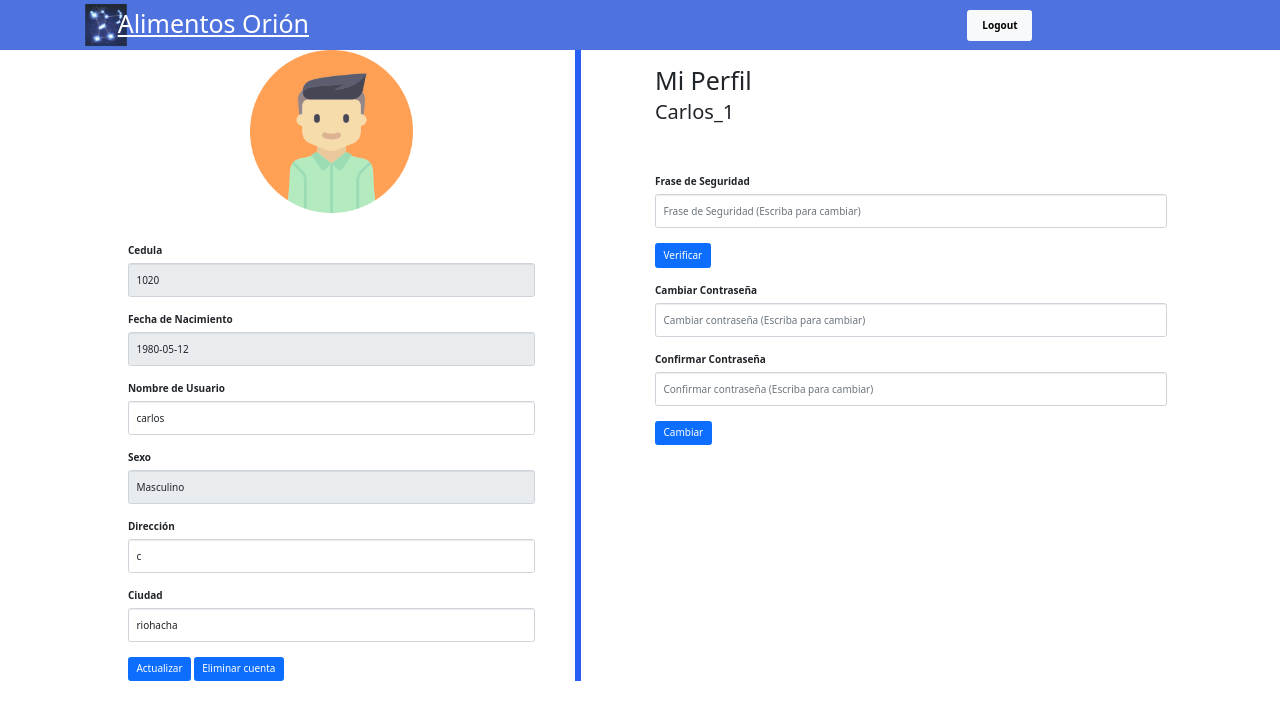
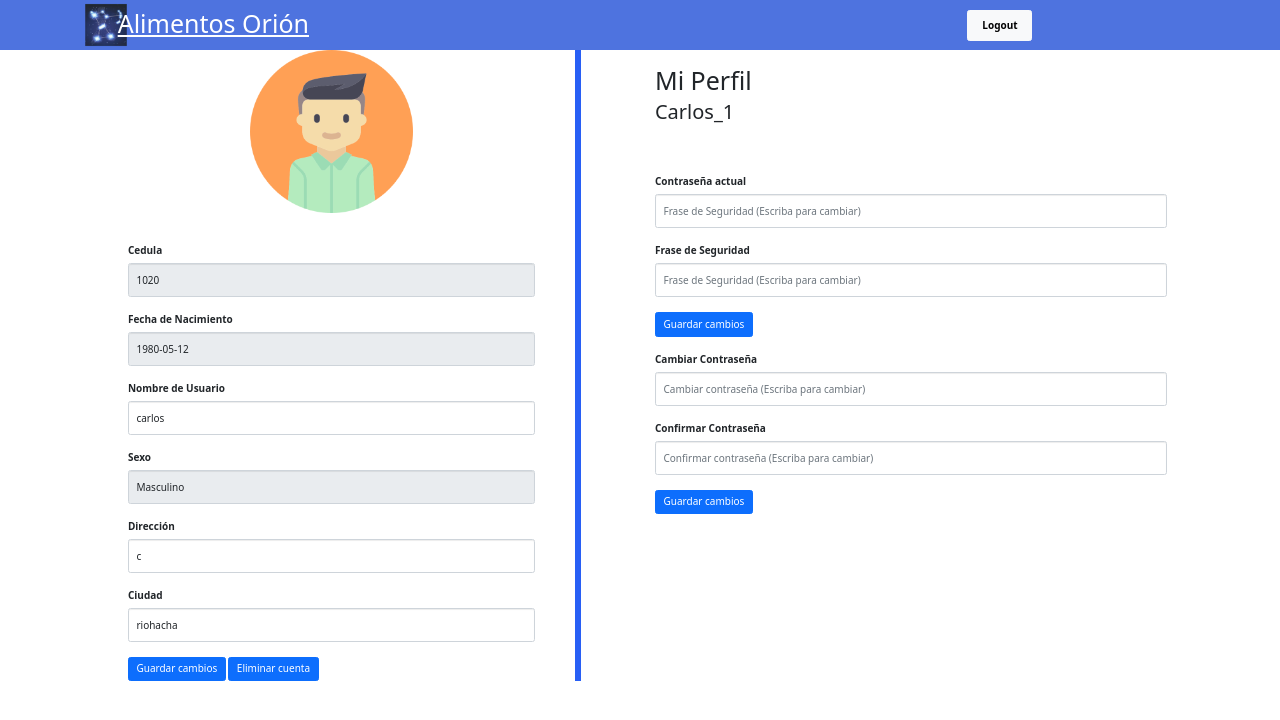
Before and after one commit to J4ngel/H4ckaton_2021, a Flask app: page /usuario in a window 1280 px wide. Shown: the top 720 px of the page. Run offline with Flask 2, Linux system fonts and the light colour scheme; a user stored in the database is signed in; data comes from the database, SQL or seed files in the repository; both versions use the stored data as it was after the commit; some libraries are stand-ins or nearby versions.

Commit message:
Se agregó la funcionalidad de eliminar cuenta desde el perfil de un usuario externo, junto con el metodo en db_manager y se agregó el campo de contraseña actual debido al requerimento. Por otra parte se agregó la ruta de logout, falta hacer lo mismo con un usuario interno

```diff
--- a/db_manager.py
+++ b/db_manager.py
@@ -120,6 +120,27 @@ def recuperar_pass(password,id_usuario):
         status['state'] = False
         status['error'] = "Algo salió mal "+ Error
         return status
+
+#------>ELIMINAR CUENTAS POR id_usuario
+def eliminar_cuenta(id_usuario):
+    status = {'state':True, 'error':None, 'data':None}
+    try:
+        with sqlite3.connect(ruta) as con:
+            cur = con.cursor()
+            cur.execute("DELETE FROM Usuarios WHERE id_usuario = ?",[id_usuario])
+            con.commit()
+            if con.total_changes > 0:
+                status['data']="Cuenta eliminada con exito"
+                return status
+            else:
+                status['state']=False
+                status['error']="No se pudo eliminar la cuenta"
+                return status
+
+    except Error:
+        status['state'] = False
+        status['error'] = "Algo salió mal "+ Error
+        return status
 #-----------------------------Administrador-----------------------------------
 def sql_connection():
     try:
--- a/main.py
+++ b/main.py
@@ -112,6 +112,26 @@ def logout():
         session.clear()
         flash('Sesión cerrada exitosamente!')
         return redirect('/login')
+    else:
+        flash("Primero debe iniciar sesion")
+        return redirect('/login')
+
+@app.route("/eliminar_cuenta", methods=["GET"])
+def eliminar_cuenta():
+    if 'user' in session:
+        if session['rol'] == 1 or session['rol']== 2:
+            status = db_manager.eliminar_cuenta(session['id'])
+
+            if not status['state']:
+                flash(status['error'])
+                if session['role'] == 1:
+                    return redirect('/usuario')
+                else:
+                    return redirect('/empleado')
+            else:
+                session.clear()
+                flash(status['data'])
+                return redirect('/login')
     else:
         flash("Primero debe iniciar sesion")
         return redirect('/login')
--- a/templates/usuarioExterno.html
+++ b/templates/usuarioExterno.html
@@ -39,8 +39,8 @@
             <label for="id_field" class="form-label">Ciudad</label>
             <input type="text" class="form-control" value={{ciudad}} id="id_field">
             <br>
-            <button type="button" class="btn btn-primary" id="btn-actualizar">Actualizar</button>
-            <button type="button" class="btn btn-primary" id="btn-actualizar">Eliminar cuenta</button>
+            <button type="button" class="btn btn-primary" id="btn-actualizar">Guardar cambios</button>
+            <a href="/eliminar_cuenta"><button type="button" class="btn btn-primary" id="btn-actualizar">Eliminar cuenta</button></a>
         </div>
 
         <div class="col-1 align-items-right">
@@ -63,19 +63,22 @@
             <br>
             <br>
             <br>
+            <label for="id_frase" class="form-label">Contraseña actual</label>
+            <input type="password" class="form-control" placeholder="Frase de Seguridad (Escriba para cambiar)" id="id_frase" name="old_pass">
+            <br>
             <label for="id_frase" class="form-label">Frase de Seguridad</label>
-            <input type="text" class="form-control" placeholder="Frase de Seguridad (Escriba para cambiar)" id="id_frase">
+            <input type="password" class="form-control" placeholder="Frase de Seguridad (Escriba para cambiar)" id="id_frase" name="phrase">
             <br>
-            <button type="button" class="btn btn-primary" id="btn-frase">Verificar</button>
+            <button type="button" class="btn btn-primary" id="btn-frase">Guardar cambios</button>
             <br>
             <br>
             <label for="id_cambiar" class="form-label">Cambiar Contraseña</label>
-            <input type="text" class="form-control" placeholder="Cambiar contraseña (Escriba para cambiar)" id="id_cambiar">
+            <input type="password" class="form-control" placeholder="Cambiar contraseña (Escriba para cambiar)" id="id_cambiar">
             <br>
             <label for="id_cambiar" class="form-label">Confirmar Contraseña</label>
-            <input type="text" class="form-control" placeholder="Confirmar contraseña (Escriba para cambiar)" id="id_cambiar">
+            <input type="password" class="form-control" placeholder="Confirmar contraseña (Escriba para cambiar)" id="id_cambiar">
             <br>
-            <button type="button" class="btn btn-primary" id="btn-cambiar">Cambiar</button>
+            <button type="button" class="btn btn-primary" id="btn-cambiar">Guardar cambios</button>
 
         </div>
 
```
Also changed, not shown: orion.db.
